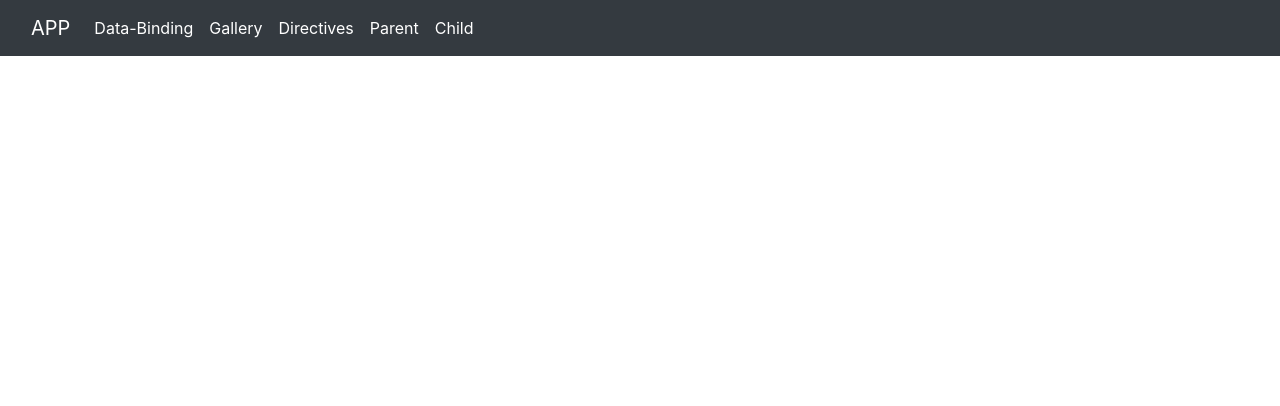
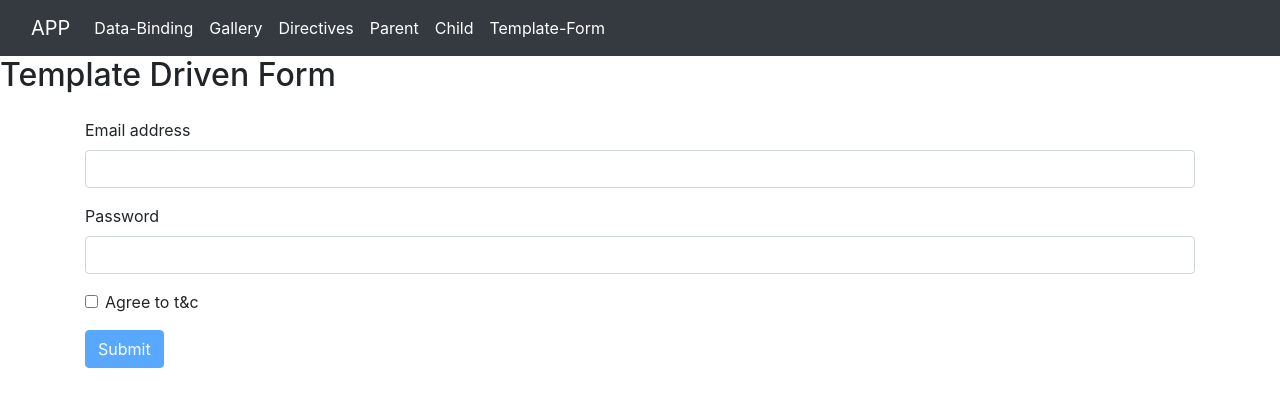
Before and after one commit to gangadhar-te/ty_aglt_mean_html, an Angular app in the folder Angular/first-angular/: page /template in a window 1280 px wide. Before the commit this address led to /. Shown: the top 406 px of the page. Built offline with nearby package versions, Linux system fonts and the light colour scheme.

Commit message:
angular 28/08

```diff
--- a/Angular/first-angular/src/app/app.component.html
+++ b/Angular/first-angular/src/app/app.component.html
@@ -21,6 +21,9 @@
         <li class="nav-item">
           <a class="nav-link active" routerLink="child">Child</a>
         </li>
+        <li class="nav-item">
+          <a class="nav-link active" routerLink="template">Template-Form</a>
+        </li>
       </ul>
     </div>
   </div></nav>
--- a/Angular/first-angular/src/app/child/child.component.html
+++ b/Angular/first-angular/src/app/child/child.component.html
@@ -1,4 +1,7 @@
 <h2>Child Component</h2>
 <!-- <p *ngIf = "loginFlag">Welcome back!!</p>
 <p *ngIf = "!loginFlag">Please Log in..</p> -->
-<button (click) = "callParentMeth()">Wish</button>
+<!-- <button (click) = "callParentMeth()">Wish</button> -->
+<div>
+  <h3>{{ firstName }}</h3>
+</div>
--- a/Angular/first-angular/src/app/child/child.component.ts
+++ b/Angular/first-angular/src/app/child/child.component.ts
@@ -1,4 +1,4 @@
-import { Component, Input, OnInit, Output } from '@angular/core';
+import { Component, DoCheck, Input, OnChanges, OnDestroy, OnInit, Output, SimpleChanges } from '@angular/core';
 import { EventEmitter } from '@angular/core';
 
 
@@ -7,16 +7,45 @@ import { EventEmitter } from '@angular/core';
   templateUrl: './child.component.html',
   styleUrls: ['./child.component.css']
 })
-export class ChildComponent implements OnInit {
+export class ChildComponent implements OnInit,OnDestroy,OnChanges,DoCheck {
   // @Input('loggedIn') loginFlag: boolean = true;
-  @Output() wishEvent = new EventEmitter();
-  name = 'Gurunath';
-  constructor() { }
+  // @Output() wishEvent = new EventEmitter();
+  // name = 'Gurunath';
+   counter = 0;
+   interval:any;
+
+   @Input() firstName:string;
+
+  constructor() {
+    console.log('Child Constructor is called');
+
+  }
 
   ngOnInit(): void {
+    console.log('Child ngOnInit is called');
+
+    // this.interval =  setInterval(() => {
+    //   this.counter = this.counter + 1;
+    //   console.log(this.counter);
+
+    //   },1000);
+
   }
 
-  callParentMeth(){
-    this.wishEvent.emit(this.name);
-  };
+  // callParentMeth(){
+  //   this.wishEvent.emit(this.name);
+  // };
+
+  ngOnChanges(changes : SimpleChanges){
+    // console.log(changes);
+    console.log('Child ngOnChanges is called');
+  }
+  ngDoCheck(){
+    console.log('Child ngDoCheck is called');
+  }
+
+  ngOnDestroy(){
+    // clearInterval(this.interval)
+    console.log('Child OnDestroy is called');
+  }
 }
--- a/Angular/first-angular/src/app/parent/parent.component.html
+++ b/Angular/first-angular/src/app/parent/parent.component.html
@@ -1,3 +1,8 @@
 <h1>Parent Component</h1>
 <!-- <app-child [loggedIn]="userLoggedIn"></app-child> -->
-<app-child (wishEvent) ="wish($event)"></app-child>
+<!-- <app-child (wishEvent) ="wish($event)"></app-child> -->
+
+<button (click) = "toggleChild()">Toggle Child</button>
+<input type="text" [(ngModel)] = "parentVariable">
+
+<app-child *ngIf = "isChild" [firstName] = "parentVariable"></app-child>
--- a/Angular/first-angular/src/app/parent/parent.component.ts
+++ b/Angular/first-angular/src/app/parent/parent.component.ts
@@ -1,19 +1,43 @@
-import { Component, OnInit } from '@angular/core';
+import { Component, DoCheck, OnChanges, OnDestroy, OnInit } from '@angular/core';
 
 @Component({
   selector: 'app-parent',
   templateUrl: './parent.component.html',
   styleUrls: ['./parent.component.css']
 })
-export class ParentComponent implements OnInit {
+export class ParentComponent implements OnInit,OnDestroy,OnChanges,DoCheck {
   // userLoggedIn = false;
-  constructor() { }
+  isChild = false;
+  parentVariable = '';
+  constructor() {
+    console.log('Parent Constructor is called');
+
+  }
 
   ngOnInit(): void {
+    console.log('Parent ngOnInit is called');
+
   }
 
-  wish(name:string) {
-    alert('Hello ' + name)
-  };
+  // wish(name:string) {
+  //   alert('Hello ' + name)
+  // };
+
+  toggleChild(){
+    this.isChild = !this.isChild;
+  }
+
+  ngOnChanges(){
+    console.log('Parent ngOnChanges is called');
+  }
+
+  ngDoCheck(){
+    console.log('Parent ngDoCheck is called');
+  }
+
+  ngOnDestroy(){
+    console.log('Parent OnDestroy is called');
+
+  }
 
 }
--- /dev/null
+++ b/Angular/first-angular/src/app/template-form/template-form.component.css
@@ -0,0 +1,6 @@
+input.ng-touched.ng-invalid{
+  border:1px solid red
+}
+#smallField{
+  color: red;
+}
--- /dev/null
+++ b/Angular/first-angular/src/app/template-form/template-form.component.html
@@ -0,0 +1,22 @@
+<h2>Template Driven Form</h2>
+<div class="container mt-4">
+  <form #signInForm = "ngForm" (ngSubmit) = "loginUser(signInForm)">
+    <div class="mb-3">
+      <label for="email" class="form-label">Email address</label>
+      <input type="email" class="form-control" id="email" aria-describedby="emailHelp" name="email" ngModel required #emailField = "ngModel" email>
+      <div class="form-text text-muted" id="smallField"
+      *ngIf = "emailField.touched && !emailField.valid">Enter email address</div>
+    </div>
+    <div class="mb-3">
+      <label for="password" class="form-label">Password</label>
+      <input type="password" class="form-control" id="password" name="password" ngModel required>
+    </div>
+    <div class="mb-3 form-check">
+      <input type="checkbox" class="form-check-input" id="check" name="check" ngModel>
+      <label class="form-check-label" for="check" >Agree to t&c</label>
+    </div>
+    <button type="submit" class="btn btn-primary"
+    [disabled]="!signInForm.valid ">Submit</button>
+  </form>
+
+</div>
--- /dev/null
+++ b/Angular/first-angular/src/app/template-form/template-form.component.ts
@@ -0,0 +1,23 @@
+import { Component, OnInit } from '@angular/core';
+import { NgForm } from '@angular/forms';
+
+@Component({
+  selector: 'app-template-form',
+  templateUrl: './template-form.component.html',
+  styleUrls: ['./template-form.component.css']
+})
+export class TemplateFormComponent implements OnInit {
+
+  constructor() { }
+
+  ngOnInit(): void {
+  }
+
+
+  loginUser(signInForm:NgForm){
+console.log(signInForm);
+console.log(signInForm.value.email);
+
+
+  }
+}
```
Also changed, not shown: Angular/first-angular/src/app/app.module.ts (+5 -3 lines), 1 other file (tests, documents, lock files or other folders).
